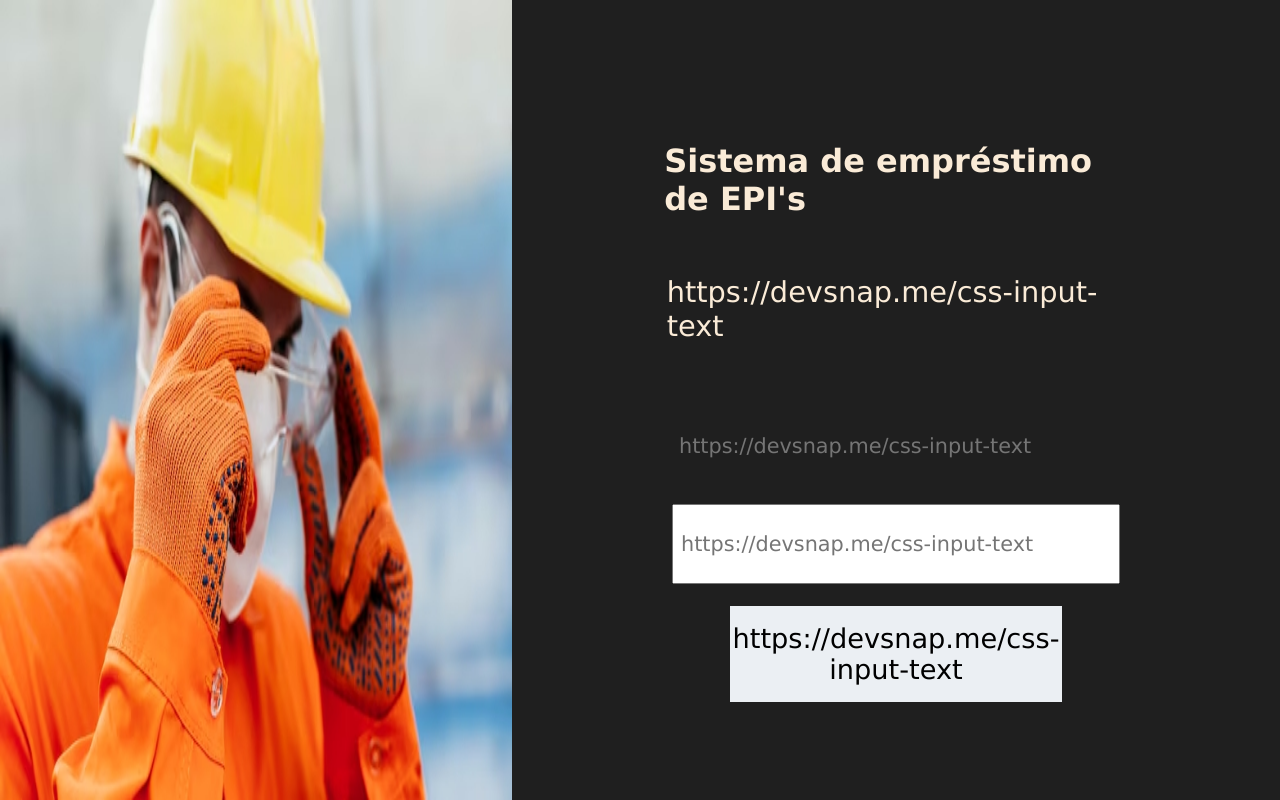
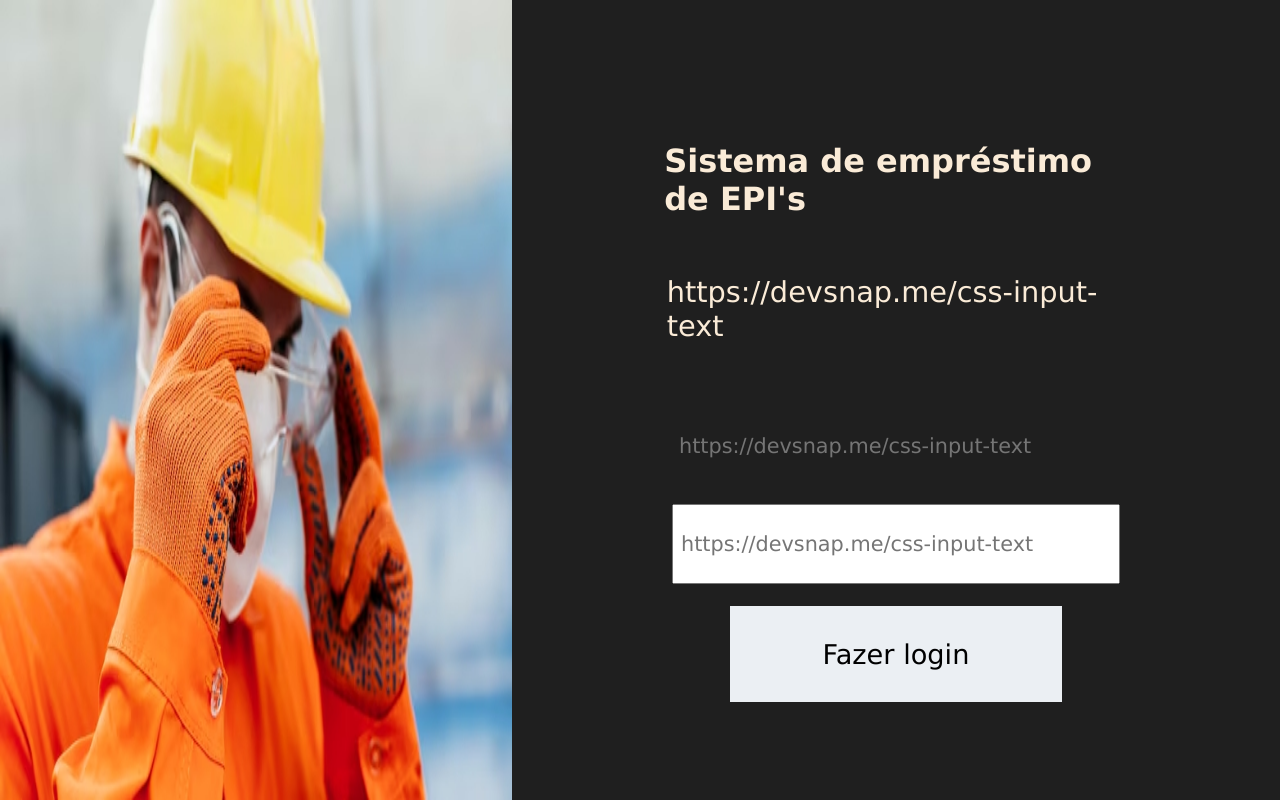
Before and after one commit to MegadonSystems/SA2024SENAI, a PHP site: page / in a window 1280 px wide. Run offline with PHP 8.4, Linux system fonts and the light colour scheme.

Commit message:
Update index.php

```diff
--- a/index.php
+++ b/index.php
@@ -35,7 +35,7 @@ if (isset($_SESSION['logado'])) {
                         <input class="input" id="txt_email" type="text" placeholder="https://devsnap.me/css-input-text" required>
 
                         <input class="input" id="txt_senha" type="password" placeholder="https://devsnap.me/css-input-text" required>
-                        <button id="btnEnviar" name="btnEnviar">https://devsnap.me/css-input-text</button>
+                        <button id="btnEnviar" name="btnEnviar">Fazer login</button>
                     </form>
                 </div>
             </div>
```
